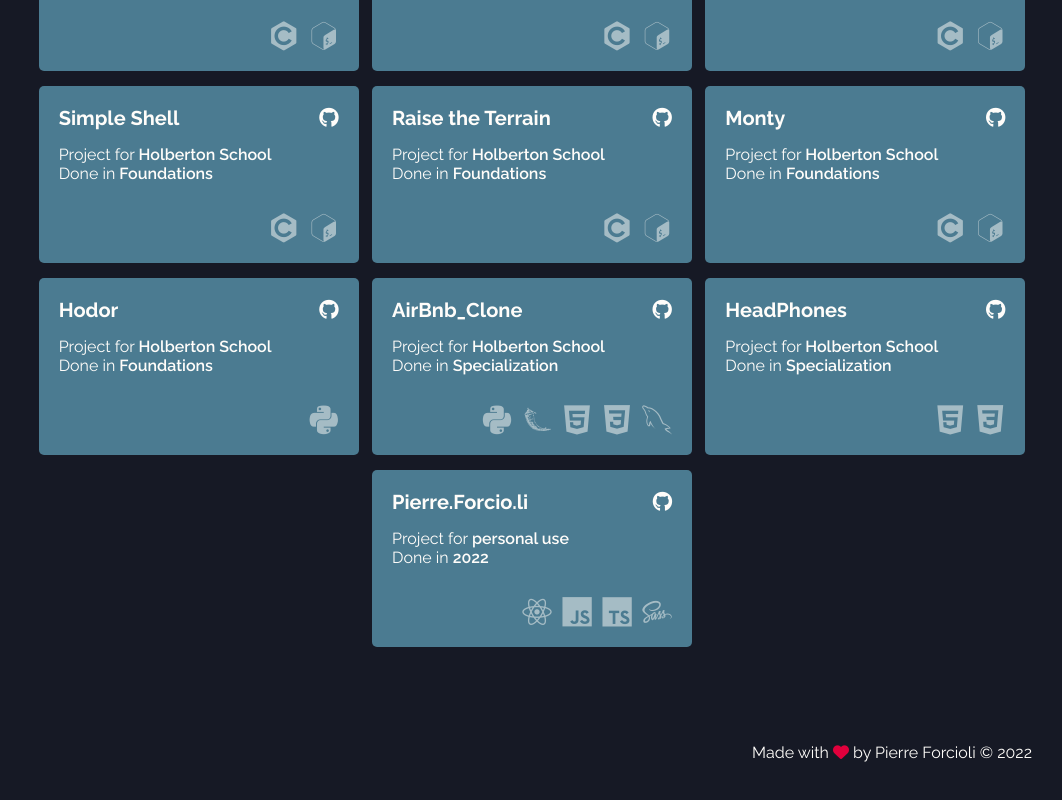
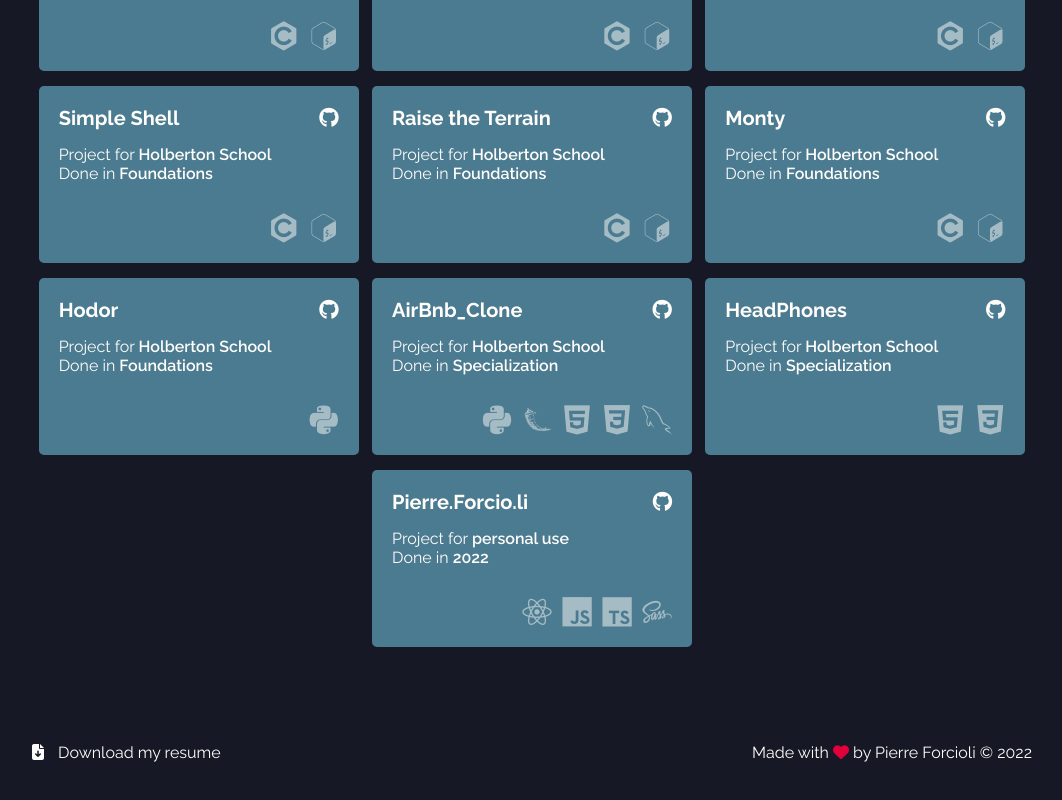
Before and after one commit to forcio-li/pierre, a React (Vite) app: page / in a window 1280 px wide. Shown: the part 2327-3127 px from the top of the page, without its empty margins (108-1170 px from the left). Built offline with nearby package versions, Linux system fonts and the light colour scheme.

Commit message:
Add resume button infooter

```diff
--- a/src/sections/Footer/Footer.scss
+++ b/src/sections/Footer/Footer.scss
@@ -11,9 +11,22 @@
     text-align: right;
     padding-bottom: 4rem;
     padding-top: 0;
+    display: flex;
+    justify-content: space-between;
 
-    i {
+    .resume {
+      &:hover {
+        color: colors.$secondary;
+        cursor: pointer;
+      }
+    }
+
+    i.fa-heart {
       color: #e1003c;
+    }
+
+    i.fa-file-arrow-down {
+      padding-right: 1rem;
     }
 
     @media screen and (max-width: breakpoints.$md) {
--- a/src/sections/Footer/Footer.tsx
+++ b/src/sections/Footer/Footer.tsx
@@ -4,11 +4,23 @@ export const Footer = () => {
   return (
     <section id="footer" className="section-footer">
       <p className="section-footer__wrapper">
-        Made with <i className="fa-solid fa-heart" /> by{' '}
-        <a href="https://linkedin.com/in/pierreforcioli" target="_blank">
-          Pierre Forcioli{' '}
-        </a>
-        &copy; {new Date().getFullYear()}
+        <div className="resume">
+          <a
+            href="/files/CV - Pierre Forcioli - Software Engineer.pdf"
+            download
+            target="_blank"
+            className="navigation__sociale-list__item-link"
+          >
+            <i className="fa-solid fa-file-arrow-down"></i> Download my resume
+          </a>
+        </div>
+        <div>
+          Made with <i className="fa-solid fa-heart" /> by{' '}
+          <a href="https://linkedin.com/in/pierreforcioli" target="_blank">
+            Pierre Forcioli{' '}
+          </a>
+          &copy; {new Date().getFullYear()}
+        </div>
       </p>
     </section>
   );
```
Also changed, not shown: 1 other file (tests, documents, lock files or other folders).
